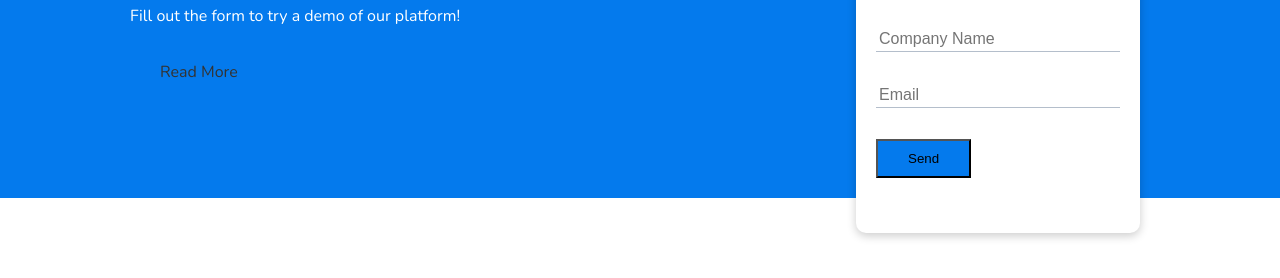
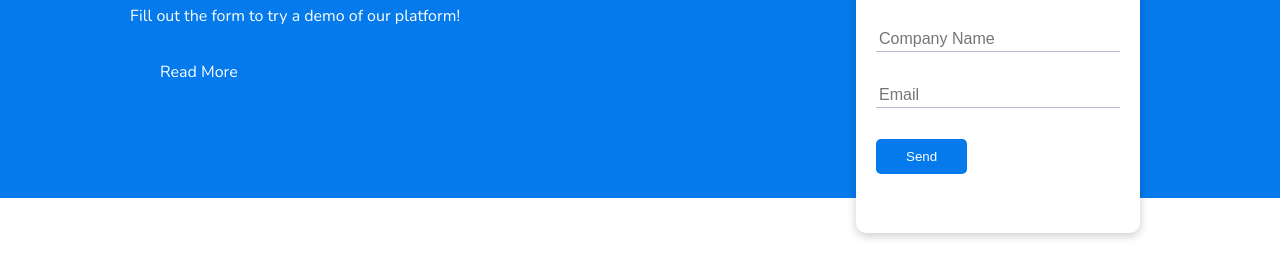
Before and after one commit to SourceCodeArman/website1, a plain HTML site: page index.html in a window 1280 px wide. Shown: the part 272-550 px from the top of the page. Drawn offline with nearby package versions, Linux system fonts and the light colour scheme.

Commit message:
Update style.css

```diff
--- a/style.css
+++ b/style.css
@@ -138,6 +138,9 @@ img {
     padding: 10px 30px;
     cursor: pointer;
     background: var(--primary-color);
+    color: #fff;
+    border: none;
+    border-radius: 5px;
 }
 
 .flex {
```
